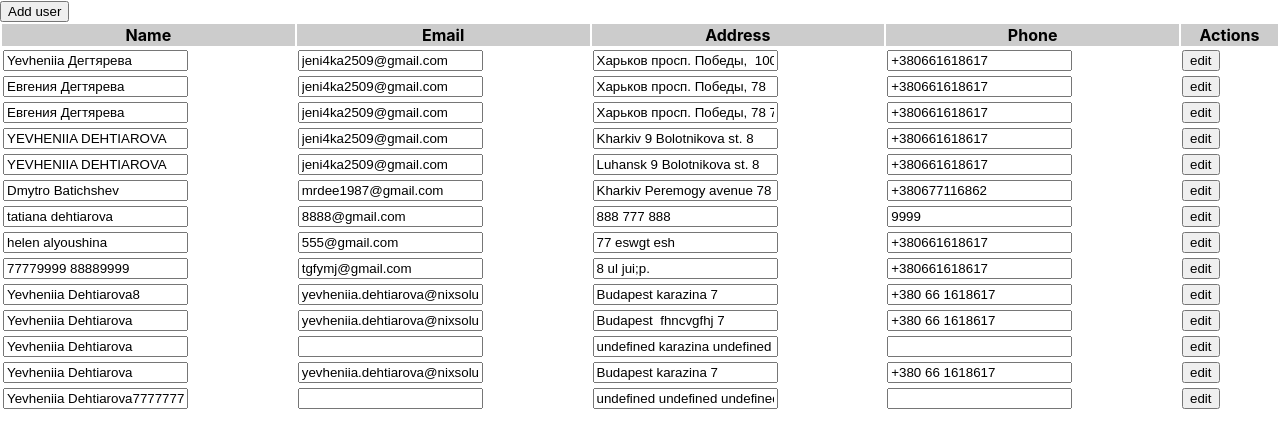
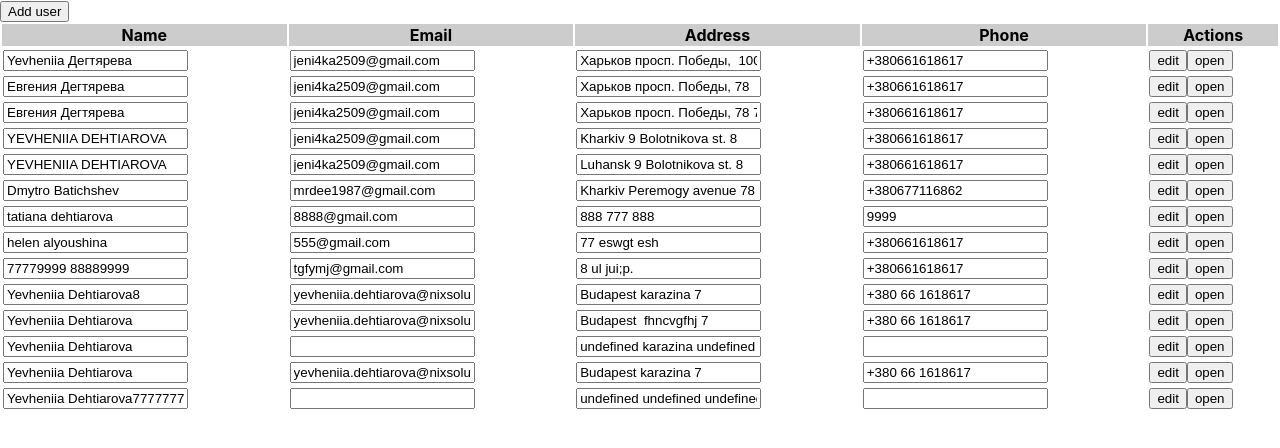
Before and after one commit to YevheniiaDehtiarova/User-post-app-react-formik, a React (Create React App) app: page / in a window 1280 px wide. Shown: the top 448 px of the page. Built offline with nearby package versions, Linux system fonts and the light colour scheme; data requests are answered from the project's data file.

Commit message:
modify user component

```diff
--- a/src/components/table/Table.jsx
+++ b/src/components/table/Table.jsx
@@ -10,8 +10,6 @@ function Table({ columns, data, rowKey, updateData }) {
   if(updateData) {
     data = updateData
   }
-  const [ tableRow, setTableRow] = useState("");
-  const [userDetailActive, setUserDetailActive]= useState(false);
   const {
     getTableProps,
     getTableBodyProps,
@@ -24,11 +22,6 @@ function Table({ columns, data, rowKey, updateData }) {
     getRowId: React.useCallback(row => row[rowKey], [rowKey])
   });
 
-  const openTableRow = (row) => {
-    console.log(row, 'ROW IN OPEN TABLE ROW');
-    setTableRow(row.original);
-    setUserDetailActive(true);
-  }
 
   return (
     <table {...getTableProps()} style={{ width: "100%" }}>
@@ -46,18 +39,15 @@ function Table({ columns, data, rowKey, updateData }) {
       </thead>
       <tbody {...getTableBodyProps()}>
         {rows.map((row) => {
-          //console.log(row, 'ROW FROM TABLE');
           prepareRow(row);
           return (
-            <tr {...row.getRowProps()}
-            onClick={() => openTableRow(row)}>
+            <tr {...row.getRowProps()}>
               {row.cells.map(cell => (
                 <td {...cell.getCellProps()}>{cell.render("Cell")}</td>
               ))}
             </tr>
           );
         })}
-            <UserDetail tableRow={tableRow} active={userDetailActive} setActive={setUserDetailActive}/>
       </tbody>
     </table>
   );
--- a/src/components/user-detail/UserDetail.jsx
+++ b/src/components/user-detail/UserDetail.jsx
@@ -3,7 +3,7 @@ import { useEffect, useState } from "react";
 import UserForm from "../user-form/UserForm";
 
 const UserDetail = ({tableRow, active, setActive}) => {
-  console.log(tableRow, 'USER DETAIL');
+  console.log(active, tableRow, 'USER DETAIL');
   const [userFormActive, setUserFormActive]= useState(false);
 
   const [firstName, setFirstName] = useState("");
@@ -37,7 +37,7 @@ const UserDetail = ({tableRow, active, setActive}) => {
    }, [tableRow]);
 
    const goBack =() => {
-
+     setActive(false);
    }
 
    const openUserModal = () => {
--- a/src/components/user-form/UserForm.jsx
+++ b/src/components/user-form/UserForm.jsx
@@ -8,9 +8,7 @@ import userRoutes from "../app/routes/user.routes";
 
 const UserForm = ({ active, setActive, row, callBack }) => {
   //console.log(active, "STATUS");
-  console.log(row, "СТРОКА");
-  const handleClose = () => setActive(false);
-
+  // console.log(active, row, "СТРОКА user form");
   //console.log(callBack, 'CALLBACK')
 
   const [firstName, setFirstName] = useState("");
@@ -26,10 +24,12 @@ const UserForm = ({ active, setActive, row, callBack }) => {
   const [companyName, setCompanyName] = useState("");
   const [companyScope, setCompanyScope] = useState("");
 
+
+
   const { request } = useHttp();
 
   useEffect(() => {
-   console.log('use effect works');
+   console.log('use effect works in userform');
     setFirstName(row?.firstName);
     setLastName(row?.lastName);
     setUserName(row?.userName);
@@ -70,10 +70,7 @@ const UserForm = ({ active, setActive, row, callBack }) => {
   };
 
   //console.log(newUser);
-
   callBack(newUser);
-
-
 
    if(!row) {
     //console.log('будем создавать юзера');
@@ -103,6 +100,8 @@ const UserForm = ({ active, setActive, row, callBack }) => {
     setCompanyName("");
     setCompanyScope("");
   };
+
+  const handleClose = () => setActive(false);
 
   const validationSchema = Yup.object().shape({
     firstName: Yup.string()
--- a/src/components/users/Users.jsx
+++ b/src/components/users/Users.jsx
@@ -3,6 +3,7 @@ import React, { useState, useEffect } from "react";
 import Input from "../input/input";
 import Table from "../table/Table";
 import UserForm from "../user-form/UserForm";
+import UserDetail from "../user-detail/UserDetail";
 
 const EMPTY_ARR = [];
 
@@ -13,6 +14,9 @@ function Users({ users }) {
   const [tableRows, setTableRows] = useState(formikSlice);
   const [rowData, setRowData] = useState(null);
   const [updateTableRows, setUpdateTableRows] = useState(null);
+
+  const [tableRow, setTableRow] = useState("");
+  const [userDetailActive, setUserDetailActive]= useState(false);
 
   useEffect(() => {
     //console.log('works useeffect in table');
@@ -60,6 +64,9 @@ function Users({ users }) {
           <button type="button" onClick={() => onClickEditUser(row)}>
             edit
           </button>
+          <button type="button" onClick={() => onClickOpenUser(row)}>
+            open
+          </button>
         </div>
       ),
     },
@@ -69,6 +76,11 @@ function Users({ users }) {
   const onClickAddUser = () => {
     setUserFormActive(true);
   };
+  const onClickOpenUser  = (row) => {
+    console.log(row, 'ROW IN OPEN TABLE ROW');
+    setTableRow(row.original);
+    setUserDetailActive(true);
+  }
 
   const onClickEditUser = (row) => {
     setRowData(row.original);
@@ -98,6 +110,7 @@ function Users({ users }) {
       </div>
       <Table data={tableRows} updateData={updateTableRows} columns={columns} rowKey="id" />
       <UserForm callBack={callBack}  active={userFormActive} setActive={setUserFormActive} row={rowData}></UserForm>
+      <UserDetail tableRow={tableRow} active={userDetailActive} setActive={setUserDetailActive}/>
     </div>
   );
 }
```
